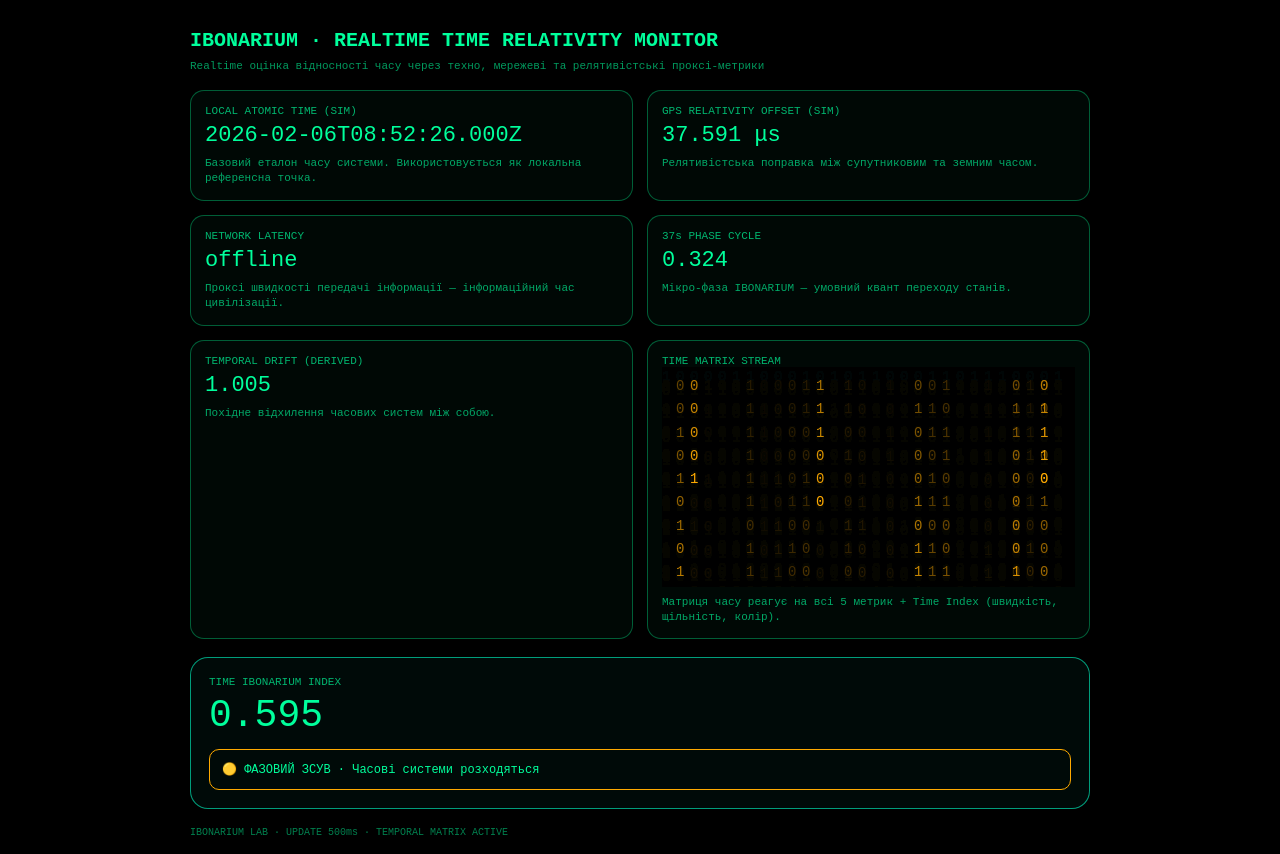
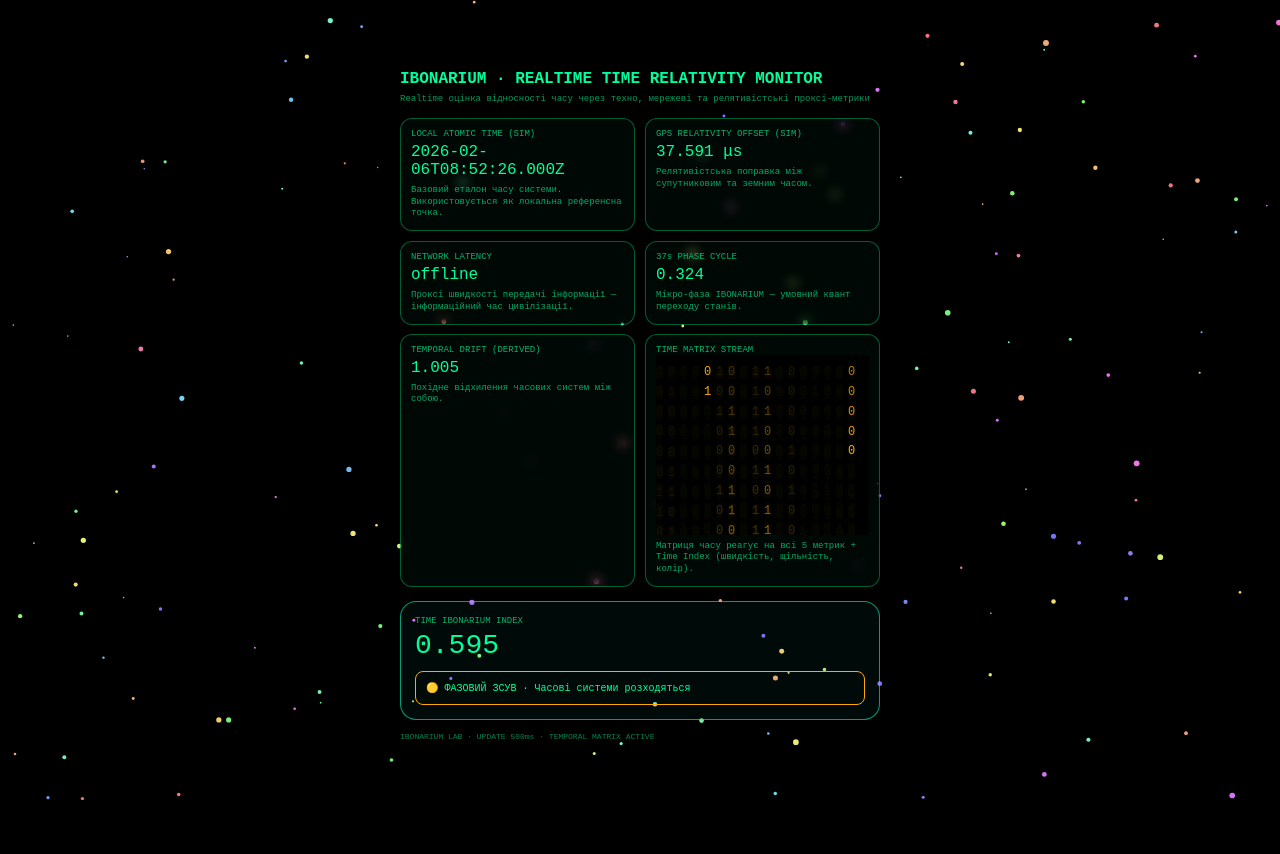
Before and after one commit to lavandaaudit/day6, a plain HTML site: page index.html in a window 1280 px wide. After the commit the page ends 800 px from the top, so only its background shows below. Drawn offline with Linux system fonts and the light colour scheme; no server answers.

Commit message:
Update index.html

```diff
--- a/index.html
+++ b/index.html
@@ -11,309 +11,113 @@ body {
     background: #000;
     color: #00ff9c;
     font-family: monospace;
+
+    display: flex;
+    justify-content: center;
+    align-items: center;
+    min-height: 100vh;
+    overflow: hidden;
 }
 
 .container {
-    padding: 16px;
-    max-width: 900px;
+    padding: 10px;
+    max-width: 480px;
     margin: auto;
+    z-index: 2;
+    position: relative;
 }
 
-h1 {
-    font-size: 20px;
-    margin-bottom: 8px;
-}
+h1 { font-size: 16px; margin-bottom: 6px; }
+.subtitle { font-size: 9px; opacity: 0.6; margin-bottom: 14px; }
+.grid { display: grid; grid-template-columns: 1fr 1fr; gap: 10px; }
+.card { border: 1px solid rgba(0,255,150,0.35); padding: 10px; border-radius: 12px; background: rgba(0,255,150,0.03); backdrop-filter: blur(6px); }
+.label { font-size: 9px; opacity: 0.7; }
+.value { font-size: 16px; margin-top: 4px; }
+.desc { font-size: 9px; margin-top: 6px; opacity: 0.65; line-height: 1.3; }
+.matrixCard { position: relative; overflow: hidden; }
+#matrixCanvas { width: 100%; height: 180px; display: block; z-index: 2; position: relative; }
+.bigIndex { margin-top: 14px; border: 1px solid rgba(0,255,200,0.6); border-radius: 16px; padding: 14px; background: rgba(0,255,200,0.04); }
+.indexValue { font-size: 28px; margin-top: 4px; }
+.alertBox { margin-top: 10px; padding: 10px; border-radius: 8px; border: 1px solid rgba(255,255,255,0.2); font-size: 10px; }
+.footer { margin-top: 12px; font-size: 8px; opacity: 0.5; }
 
-.subtitle {
-    font-size: 11px;
-    opacity: 0.6;
-    margin-bottom: 18px;
-}
-
-.grid {
-    display: grid;
-    grid-template-columns: 1fr 1fr;
-    gap: 14px;
-}
-
-.card {
-    border: 1px solid rgba(0,255,150,0.35);
-    padding: 14px;
-    border-radius: 14px;
-    background: rgba(0,255,150,0.03);
-    backdrop-filter: blur(6px);
-}
-
-.label {
-    font-size: 11px;
-    opacity: 0.7;
-}
-
-.value {
-    font-size: 22px;
-    margin-top: 6px;
-}
-
-.desc {
-    font-size: 11px;
-    margin-top: 8px;
-    opacity: 0.65;
-    line-height: 1.35;
-}
-
-.matrixCard {
-    position: relative;
-    overflow: hidden;
-}
-
-#matrixCanvas {
+#starCanvas {
+    position: fixed;
+    top: 0;
+    left: 0;
     width: 100%;
-    height: 220px;
-    display: block;
-}
-
-.bigIndex {
-    margin-top: 18px;
-    border: 1px solid rgba(0,255,200,0.6);
-    border-radius: 18px;
-    padding: 18px;
-    background: rgba(0,255,200,0.04);
-}
-
-.indexValue {
-    font-size: 38px;
-    margin-top: 6px;
-}
-
-.alertBox {
-    margin-top: 12px;
-    padding: 12px;
-    border-radius: 10px;
-    border: 1px solid rgba(255,255,255,0.2);
-    font-size: 12px;
-}
-
-.footer {
-    margin-top: 18px;
-    font-size: 10px;
-    opacity: 0.5;
+    height: 100%;
+    z-index: 0;
+    pointer-events: none;
 }
 </style>
 </head>
 
 <body>
+<canvas id="starCanvas"></canvas>
 <div class="container">
 
 <h1>IBONARIUM · REALTIME TIME RELATIVITY MONITOR</h1>
-<div class="subtitle">
-Realtime оцінка відносності часу через техно, мережеві та релятивістські проксі-метрики
+<div class="subtitle">Realtime оцінка відносності часу через техно, мережеві та релятивістські проксі-метрики</div>
+
+<div class="grid">
+<div class="card"><div class="label">LOCAL ATOMIC TIME (SIM)</div><div class="value" id="atomicTime">--</div><div class="desc">Базовий еталон часу системи. Використовується як локальна референсна точка.</div></div>
+<div class="card"><div class="label">GPS RELATIVITY OFFSET (SIM)</div><div class="value" id="gpsOffset">--</div><div class="desc">Релятивістська поправка між супутниковим та земним часом.</div></div>
+<div class="card"><div class="label">NETWORK LATENCY</div><div class="value" id="latency">--</div><div class="desc">Проксі швидкості передачі інформації — інформаційний час цивілізації.</div></div>
+<div class="card"><div class="label">37s PHASE CYCLE</div><div class="value" id="cycle">--</div><div class="desc">Мікро-фаза IBONARIUM — умовний квант переходу станів.</div></div>
+<div class="card"><div class="label">TEMPORAL DRIFT (DERIVED)</div><div class="value" id="drift">--</div><div class="desc">Похідне відхилення часових систем між собою.</div></div>
+<div class="card matrixCard"><div class="label">TIME MATRIX STREAM</div><canvas id="matrixCanvas"></canvas><div class="desc">Матриця часу реагує на всі 5 метрик + Time Index (швидкість, щільність, колір).</div></div>
 </div>
 
-<div class="grid">
-
-<div class="card">
-<div class="label">LOCAL ATOMIC TIME (SIM)</div>
-<div class="value" id="atomicTime">--</div>
-<div class="desc">
-Базовий еталон часу системи. Використовується як локальна референсна точка.
-</div>
-</div>
-
-<div class="card">
-<div class="label">GPS RELATIVITY OFFSET (SIM)</div>
-<div class="value" id="gpsOffset">--</div>
-<div class="desc">
-Релятивістська поправка між супутниковим та земним часом.
-</div>
-</div>
-
-<div class="card">
-<div class="label">NETWORK LATENCY</div>
-<div class="value" id="latency">--</div>
-<div class="desc">
-Проксі швидкості передачі інформації — інформаційний час цивілізації.
-</div>
-</div>
-
-<div class="card">
-<div class="label">37s PHASE CYCLE</div>
-<div class="value" id="cycle">--</div>
-<div class="desc">
-Мікро-фаза IBONARIUM — умовний квант переходу станів.
-</div>
-</div>
-
-<div class="card">
-<div class="label">TEMPORAL DRIFT (DERIVED)</div>
-<div class="value" id="drift">--</div>
-<div class="desc">
-Похідне відхилення часових систем між собою.
-</div>
-</div>
-
-<div class="card matrixCard">
-<div class="label">TIME MATRIX STREAM</div>
-<canvas id="matrixCanvas"></canvas>
-<div class="desc">
-Матриця часу реагує на всі 5 метрик + Time Index (швидкість, щільність, колір).
-</div>
-</div>
-
-</div>
-
-<div class="bigIndex">
-<div class="label">TIME IBONARIUM INDEX</div>
-<div class="indexValue" id="timeIndex">--</div>
-
-<div class="alertBox" id="alertBox">
-Очікування даних...
-</div>
-</div>
-
-<div class="footer">
-IBONARIUM LAB · UPDATE 500ms · TEMPORAL MATRIX ACTIVE
-</div>
-
+<div class="bigIndex"><div class="label">TIME IBONARIUM INDEX</div><div class="indexValue" id="timeIndex">--</div><div class="alertBox" id="alertBox">Очікування даних...</div></div>
+<div class="footer">IBONARIUM LAB · UPDATE 500ms · TEMPORAL MATRIX ACTIVE</div>
 </div>
 
 <script>
+// ===== STARS BACKGROUND =====
+const starCanvas = document.getElementById('starCanvas');
+const starCtx = starCanvas.getContext('2d');
+let stars = [];
+function resizeStars() {
+    starCanvas.width = window.innerWidth;
+    starCanvas.height = window.innerHeight;
+    stars = Array(150).fill().map(() => ({x: Math.random()*starCanvas.width, y: Math.random()*starCanvas.height, z: Math.random()*1.5+0.5, color: `hsl(${Math.random()*360}, 80%, 70%)`}));
+}
+window.addEventListener('resize', resizeStars);
+resizeStars();
+function drawStars() {
+    starCtx.fillStyle='black';
+    starCtx.fillRect(0,0,starCanvas.width,starCanvas.height);
+    stars.forEach(s=>{
+        s.y -= 0.2*s.z;
+        if(s.y<0) { s.y=starCanvas.height; s.x=Math.random()*starCanvas.width; s.color=`hsl(${Math.random()*360},80%,70%)`; }
+        starCtx.fillStyle = s.color;
+        starCtx.beginPath();
+        starCtx.arc(s.x,s.y, s.z*1.5,0,Math.PI*2);
+        starCtx.fill();
+    });
+    requestAnimationFrame(drawStars);
+}
+drawStars();
 
 // ===== METRICS =====
-
-function updateAtomicTime() {
-    const now = new Date();
-    document.getElementById("atomicTime").textContent = now.toISOString();
-}
-
-function updateGpsOffset() {
-    const base = 38;
-    const noise = (Math.random() - 0.5) * 3;
-    const value = base + noise;
-    document.getElementById("gpsOffset").textContent = value.toFixed(3) + " μs";
-    return value;
-}
-
-async function measureLatency() {
-    try {
-        const start = performance.now();
-        await fetch("https://worldtimeapi.org/api/timezone/Etc/UTC", {cache:"no-store"});
-        const end = performance.now();
-        const latency = end - start;
-        document.getElementById("latency").textContent = latency.toFixed(1) + " ms";
-        return latency;
-    } catch {
-        document.getElementById("latency").textContent = "offline";
-        return 0;
-    }
-}
-
-function updateCycle() {
-    const t = Date.now() / 1000;
-    const phase = (t % 37) / 37;
-    document.getElementById("cycle").textContent = phase.toFixed(3);
-    return phase;
-}
-
-function calcDrift(gps, latency, cycle) {
-    return Math.abs(gps/40 - latency/200) + cycle * 0.2;
-}
-
-function calcTimeIbonariumIndex(gps, latency, cycle, drift) {
-    return (gps/40)*0.35 + (latency/200)*0.25 + cycle*0.2 + drift*0.2;
-}
-
-function updateAlert(index) {
-    const box = document.getElementById("alertBox");
-
-    if (index < 0.4) {
-        box.innerHTML = "🟢 СИНХРОНІЯ · Стабільний простір-час";
-        box.style.borderColor = "#00ff9c";
-    }
-    else if (index < 0.7) {
-        box.innerHTML = "🟡 ФАЗОВИЙ ЗСУВ · Часові системи розходяться";
-        box.style.borderColor = "#ffaa00";
-    }
-    else {
-        box.innerHTML = "🔴 TEMPORAL TURBULENCE · Ймовірні фазові переходи";
-        box.style.borderColor = "#ff3366";
-    }
-}
+function updateAtomicTime() { const now = new Date(); document.getElementById("atomicTime").textContent = now.toISOString(); }
+function updateGpsOffset() { const base = 38; const noise = (Math.random()-0.5)*3; const value = base+noise; document.getElementById("gpsOffset").textContent = value.toFixed(3)+" μs"; return value; }
+async function measureLatency() { try { const start = performance.now(); await fetch("https://worldtimeapi.org/api/timezone/Etc/UTC", {cache:"no-store"}); const end = performance.now(); const latency = end-start; document.getElementById("latency").textContent = latency.toFixed(1)+" ms"; return latency; } catch { document.getElementById("latency").textContent="offline"; return 0; } }
+function updateCycle() { const t=Date.now()/1000; const phase=(t%37)/37; document.getElementById("cycle").textContent = phase.toFixed(3); return phase; }
+function calcDrift(gps,latency,cycle){ return Math.abs(gps/40-latency/200)+cycle*0.2; }
+function calcTimeIbonariumIndex(gps,latency,cycle,drift){ return (gps/40)*0.35+(latency/200)*0.25+cycle*0.2+drift*0.2; }
+function updateAlert(index){ const box=document.getElementById("alertBox"); if(index<0.4){ box.innerHTML="🟢 СИНХРОНІЯ · Стабільний простір-час"; box.style.borderColor="#00ff9c"; } else if(index<0.7){ box.innerHTML="🟡 ФАЗОВИЙ ЗСУВ · Часові системи розходяться"; box.style.borderColor="#ffaa00"; } else { box.innerHTML="🔴 TEMPORAL TURBULENCE · Ймовірні фазові переходи"; box.style.borderColor="#ff3366"; } }
 
 // ===== MATRIX TIME RAIN =====
-
-const canvas = document.getElementById("matrixCanvas");
-const ctx = canvas.getContext("2d");
-
-let drops = [];
-let fontSize = 14;
-let columns;
-let matrixSpeed = 1;
-let matrixDensity = 1;
-let matrixColor = "#00ff9c";
-
-function resizeMatrix() {
-    canvas.width = canvas.clientWidth;
-    canvas.height = canvas.clientHeight;
-
-    columns = Math.floor(canvas.width / fontSize);
-    drops = Array(columns).fill(1);
-}
-
-window.addEventListener("resize", resizeMatrix);
-resizeMatrix();
-
-function updateMatrixFromIndex(index, drift) {
-    matrixSpeed = 0.5 + index * 2;
-    matrixDensity = 0.5 + drift;
-
-    if (index < 0.4) matrixColor = "#00ff9c";
-    else if (index < 0.7) matrixColor = "#ffaa00";
-    else matrixColor = "#ff3366";
-}
-
-function drawMatrix() {
-    ctx.fillStyle = "rgba(0,0,0,0.08)";
-    ctx.fillRect(0,0,canvas.width,canvas.height);
-
-    ctx.fillStyle = matrixColor;
-    ctx.font = fontSize + "px monospace";
-
-    for (let i=0;i<drops.length;i++){
-        if (Math.random() < matrixDensity) {
-            const text = Math.random() > 0.5 ? "1" : "0";
-            ctx.fillText(text, i*fontSize, drops[i]*fontSize);
-        }
-
-        if (drops[i]*fontSize > canvas.height && Math.random()>0.975) drops[i]=0;
-        drops[i]+=matrixSpeed;
-    }
-
-    requestAnimationFrame(drawMatrix);
-}
-
-drawMatrix();
+const canvas=document.getElementById("matrixCanvas"); const ctx=canvas.getContext("2d"); let drops=[]; let fontSize=12; let columns; let matrixSpeed=1; let matrixDensity=1; let matrixColor="#00ff9c"; function resizeMatrix(){ canvas.width=canvas.clientWidth; canvas.height=canvas.clientHeight; columns=Math.floor(canvas.width/fontSize); drops=Array(columns).fill(1); } window.addEventListener("resize", resizeMatrix); resizeMatrix(); function updateMatrixFromIndex(index,drift){ matrixSpeed=0.5+index*2; matrixDensity=0.5+drift; if(index<0.4) matrixColor="#00ff9c"; else if(index<0.7) matrixColor="#ffaa00"; else matrixColor="#ff3366"; } function drawMatrix(){ ctx.fillStyle="rgba(0,0,0,0.08)"; ctx.fillRect(0,0,canvas.width,canvas.height); ctx.fillStyle=matrixColor; ctx.font=fontSize+"px monospace"; for(let i=0;i<drops.length;i++){ if(Math.random()<matrixDensity){ const text=Math.random()>0.5?"1":"0"; ctx.fillText(text,i*fontSize,drops[i]*fontSize); } if(drops[i]*fontSize>canvas.height && Math.random()>0.975) drops[i]=0; drops[i]+=matrixSpeed; } requestAnimationFrame(drawMatrix); } drawMatrix();
 
 // ===== MAIN LOOP =====
+async function mainLoop(){ updateAtomicTime(); const gps=updateGpsOffset(); const latency=await measureLatency(); const cycle=updateCycle(); const drift=calcDrift(gps,latency,cycle); document.getElementById("drift").textContent=drift.toFixed(3); const index=calcTimeIbonariumIndex(gps,latency,cycle,drift); document.getElementById("timeIndex").textContent=index.toFixed(3); updateAlert(index); updateMatrixFromIndex(index,drift); } setInterval(mainLoop,500); mainLoop();
 
-async function mainLoop() {
-    updateAtomicTime();
-    const gps = updateGpsOffset();
-    const latency = await measureLatency();
-    const cycle = updateCycle();
-
-    const drift = calcDrift(gps, latency, cycle);
-    document.getElementById("drift").textContent = drift.toFixed(3);
-
-    const index = calcTimeIbonariumIndex(gps, latency, cycle, drift);
-    document.getElementById("timeIndex").textContent = index.toFixed(3);
-
-    updateAlert(index);
-    updateMatrixFromIndex(index, drift);
-}
-
-setInterval(mainLoop, 500);
-mainLoop();
-
+// ===== MOBILE ADAPTATION =====
+const mediaQuery = window.matchMedia('(max-width: 500px)'); function handleMobile(e) { if(e.matches){ document.querySelector('.grid').style.gridTemplateColumns='1fr'; canvas.height=140; } else { document.querySelector('.grid').style.gridTemplateColumns='1fr 1fr'; canvas.height=180; } }
+mediaQuery.addEventListener('change', handleMobile); handleMobile(mediaQuery);
 </script>
 
 </body>
```
